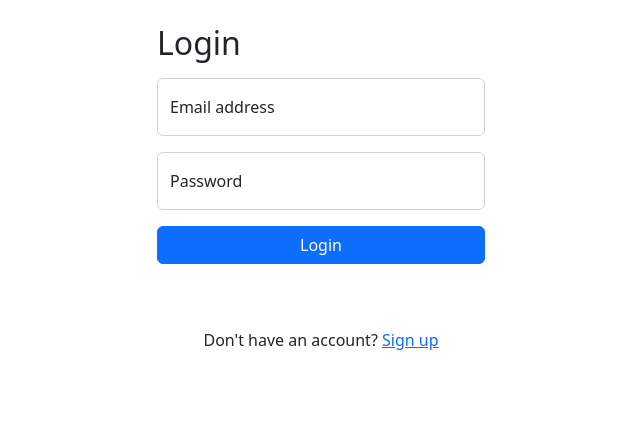
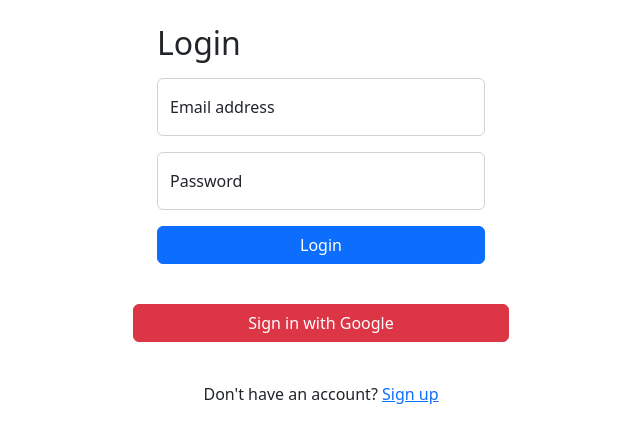
Before and after one commit to surajsachan/MCART, a React (Create React App) app: page /login in a window 1280 px wide. Shown: the top 442 px of the page, without its empty margins (319-959 px from the left). Built offline with nearby package versions, Linux system fonts and the light colour scheme; no server answers; what react-oidc-context would draw is missing.

Commit message:
social signin

```diff
--- a/src/pages/Login.jsx
+++ b/src/pages/Login.jsx
@@ -59,6 +59,21 @@
                     </div>
                 </Form>
             </div>
+            <Button
+              variant="danger"
+              className="w-100 mt-3"
+              onClick={async () => {
+                try {
+                  const user = await authService.signInWithGoogle();
+                  login(user);
+                  navigate('/');
+                } catch (err) {
+                  setError(err.message);
+                }
+              }}
+            >
+              Sign in with Google
+            </Button>
             <div className="p-4 box mt-3 text-center">
                 Don't have an account? <Link to="/register">Sign up</Link>
             </div>
--- a/src/services/auth.service.js
+++ b/src/services/auth.service.js
@@ -3,8 +3,11 @@
     signInWithEmailAndPassword,
     signOut,
     onAuthStateChanged,
+    signInWithPopup,
+    GoogleAuthProvider,
   } from "firebase/auth";
   import { auth } from "../firebase/firebase.config";
+  const provider = new GoogleAuthProvider();
 
   const register = async (email, password) => {
     try {
@@ -53,10 +56,22 @@
           }, reject);
       });
   };
+
+  const signInWithGoogle = async () => {
+    try {
+      const result = await signInWithPopup(auth, provider);
+      return result.user;
+    } catch (error) {
+      console.error("Google Sign-In Error:", error.code, error.message);
+      throw new Error("Google Sign-In failed. Please try again.");
+    }
+  };
+
   const authService = {
     register,
     login,
     logout,
-    getCurrentUser
+    getCurrentUser,
+    signInWithGoogle
   };
   export default authService;
```
